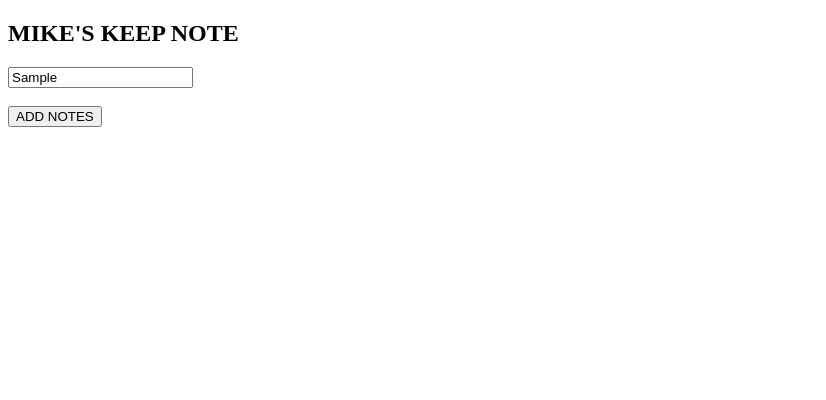
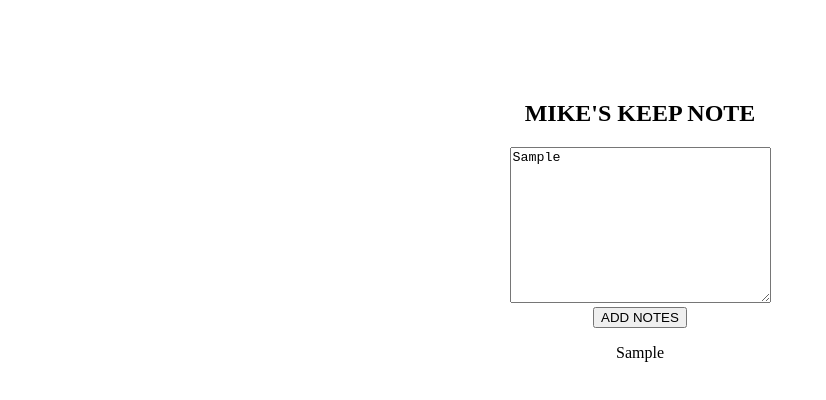
Before and after one commit to Giftedmike/KEEP-NOTE, a plain HTML site: page index.html in a window 1280 px wide. Both pictures are taken after typing "Sample" into the empty fields and a click on the button "ADD NOTES". Shown: the whole page, without its empty margins (0-826 px from the left). Drawn offline with Linux system fonts and the light colour scheme.

Commit message:
added display to the on board to the note keep

```diff
--- a/index.css
+++ b/index.css
@@ -0,0 +1,7 @@
+#bodynote{
+    text-align: center;
+    margin-top: 100px;
+}
+title{
+    padding-bottom: 100px;
+}
--- a/index.html
+++ b/index.html
@@ -11,8 +11,13 @@
 <body>
     <section id="bodynote">
         <h1>MIKE'S KEEP NOTE</h1>
-        <input id="keepNote" placeholder="Enter Notes Here"> <br><br>
+        <textarea name="keppNote" id="keepNote" cols="30" rows="10"></textarea>
+         <br>
         <button onclick="addNotes()" >ADD NOTES</button>
+
+        <div id="showBoard">
+
+        </div>
     </section>
 </body>
 </html>
--- a/index.js
+++ b/index.js
@@ -3,13 +3,18 @@ var noteArray = [];
 
 function addNotes() {
     let item = document.getElementById("keepNote").value;
-    let noteObj = {item: item, Date: new Date().toUTCString()}
+    let noteObj = {item: item, Date: new Date().toUTCString()};
+
     noteArray.push(noteObj);
 
     displayNote();
 }
 
 function displayNote() {
-    for(i = 0; i < noteArray.length; i++)
-    console.log(noteArray[i])
+    let content = "";
+    for(i = 0; i < noteArray.length; i++){
+        content += "<p>" + noteArray[i].item + "</p>"
+    }
+
+    document.getElementById("showBoard").innerHTML = content;
 }
```
